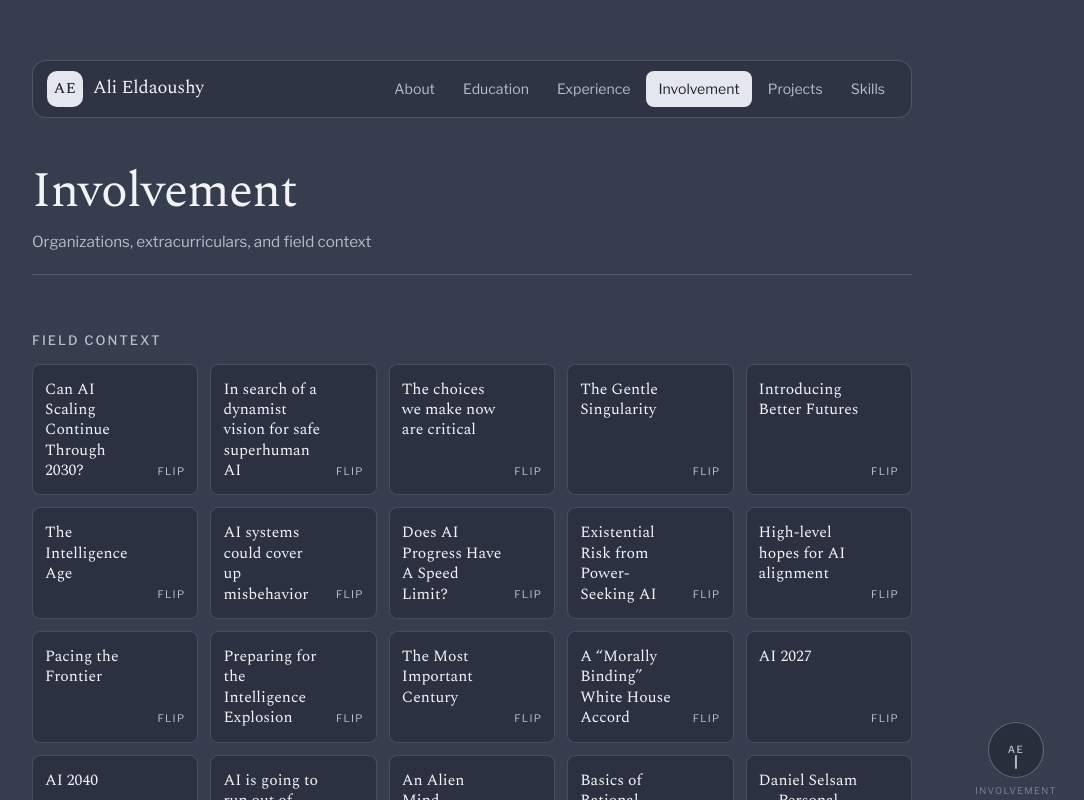
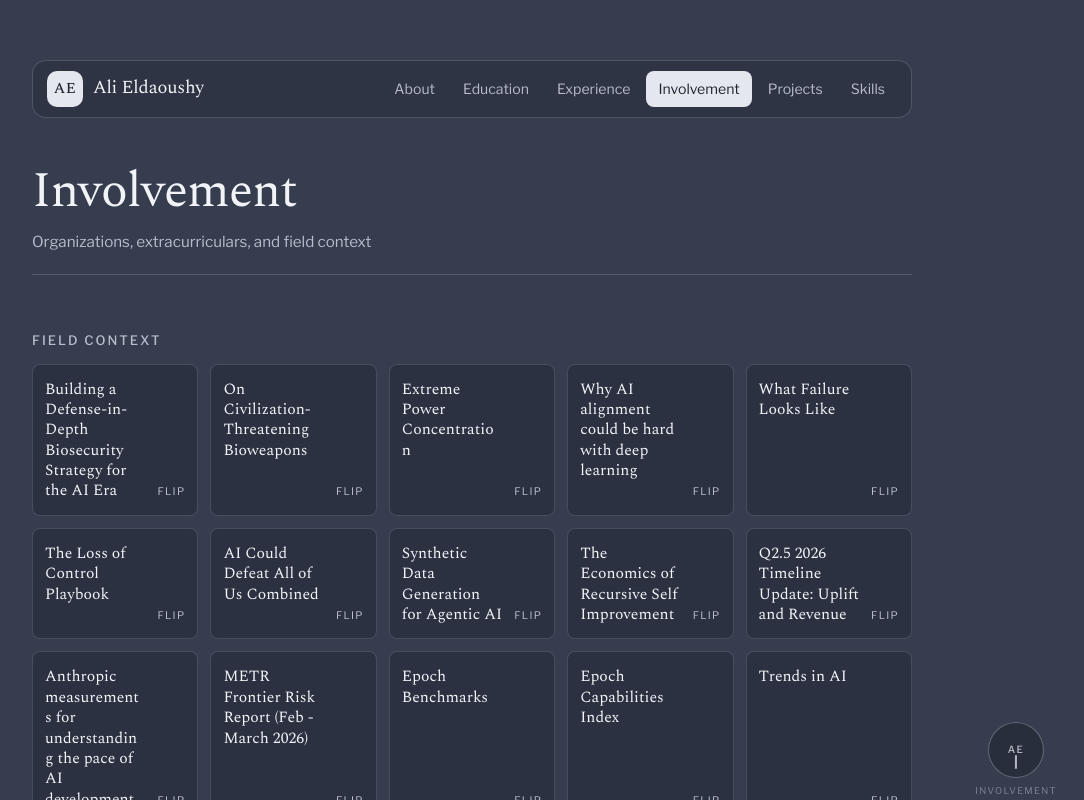
Before and after one commit to alieldaoushyuci/portfolio, a Next.js app: page /involvement in a window 1280 px wide. Shown: the top 800 px of the page, without its empty margins (168-1252 px from the left). Built offline with nearby package versions, Linux system fonts and the light colour scheme.

Commit message:
Update field context from Notion AI Safety readings

```diff
--- a/app/involvement/page.jsx
+++ b/app/involvement/page.jsx
@@ -5,6 +5,24 @@ export const metadata = pageMetadata("Involvement", "Ali Eldaoushy's involvement
 import FieldContextDeck from '../components/FieldContextDeck';
 
 const FIELD_CONTEXT = [
+  {"title":"Building a Defense-in-Depth Biosecurity Strategy for the AI Era","href":"https://www.rand.org/content/dam/rand/pubs/research_reports/RRA4900/RRA4999-1/RAND_RRA4999-1.pdf"},
+  {"title":"On Civilization-Threatening Bioweapons","href":"https://docs.google.com/document/d/14TUeRD1nEFRBMczLEM3RYJTwX0AhbqkRIMbnr5vDMzk/edit?tab=t.0#heading=h.3h0owwuktuge"},
+  {"title":"Extreme Power Concentration","href":"https://80000hours.org/problem-profiles/extreme-power-concentration/"},
+  {"title":"Why AI alignment could be hard with deep learning","href":"https://www.cold-takes.com/why-ai-alignment-could-be-hard-with-modern-deep-learning/"},
+  {"title":"What Failure Looks Like","href":"https://www.alignmentforum.org/posts/HBxe6wdjxK239zajf/what-failure-looks-like"},
+  {"title":"The Loss of Control Playbook","href":"https://lossofcontrol.ai/"},
+  {"title":"AI Could Defeat All of Us Combined","href":"https://www.cold-takes.com/ai-could-defeat-all-of-us-combined/"},
+  {"title":"Synthetic Data Generation for Agentic AI","href":"https://www.nvidia.com/en-us/use-cases/synthetic-data-generation-for-agentic-ai/"},
+  {"title":"The Economics of Recursive Self Improvement","href":"https://elasticity.institute/rsi-paper.pdf"},
+  {"title":"Q2.5 2026 Timeline Update: Uplift and Revenue","href":"https://blog.aifutures.org/p/q25-2026-timelines-update-uplift"},
+  {"title":"Anthropic measurements for understanding the pace of AI development","href":"https://www.anthropic.com/institute/measuring-pace-of-ai-development"},
+  {"title":"METR Frontier Risk Report (Feb - March 2026)","href":"https://metr.org/blog/2026-05-19-frontier-risk-report/"},
+  {"title":"Epoch Benchmarks","href":"https://epoch.ai/benchmarks/search"},
+  {"title":"Epoch Capabilities Index","href":"https://epoch.ai/eci"},
+  {"title":"Trends in AI","href":"https://epoch.ai/trends"},
+  {"title":"What a 100 year-old horse teaches us about AI","href":"https://youtu.be/eP1dSWFqKVs"},
+  {"title":"What will AI look like by 2030?","href":"https://epoch.ai/publications/what-will-ai-look-like-in-2030"},
+  {"title":"Could we reach AGI by 2030?","href":"https://80000hours.org/ai/guide/when-will-agi-arrive/"},
   {"title":"Can AI Scaling Continue Through 2030?","href":"https://epoch.ai/blog/can-ai-scaling-continue-through-2030"},
   {"title":"In search of a dynamist vision for safe superhuman AI","href":"https://helentoner.substack.com/p/dynamism-vs-stasis"},
   {"title":"The choices we make now are critical","href":"https://www.gatesnotes.com/a-turbulent-ai-era-and-critical-choices-to-make"},
--- a/src/data/page-updates.js
+++ b/src/data/page-updates.js
@@ -5,7 +5,7 @@ export const PAGE_UPDATES = {
   '/about': '2026-10-09',
   '/education': '2026-10-13',
   '/experience': '2026-10-06',
-  '/involvement': '2026-10-09',
+  '/involvement': '2026-10-13',
   '/projects': '2026-10-06',
   '/skills': '2026-10-06',
 };
```
Also changed, not shown: 32 other files (tests, documents, lock files or other folders).
